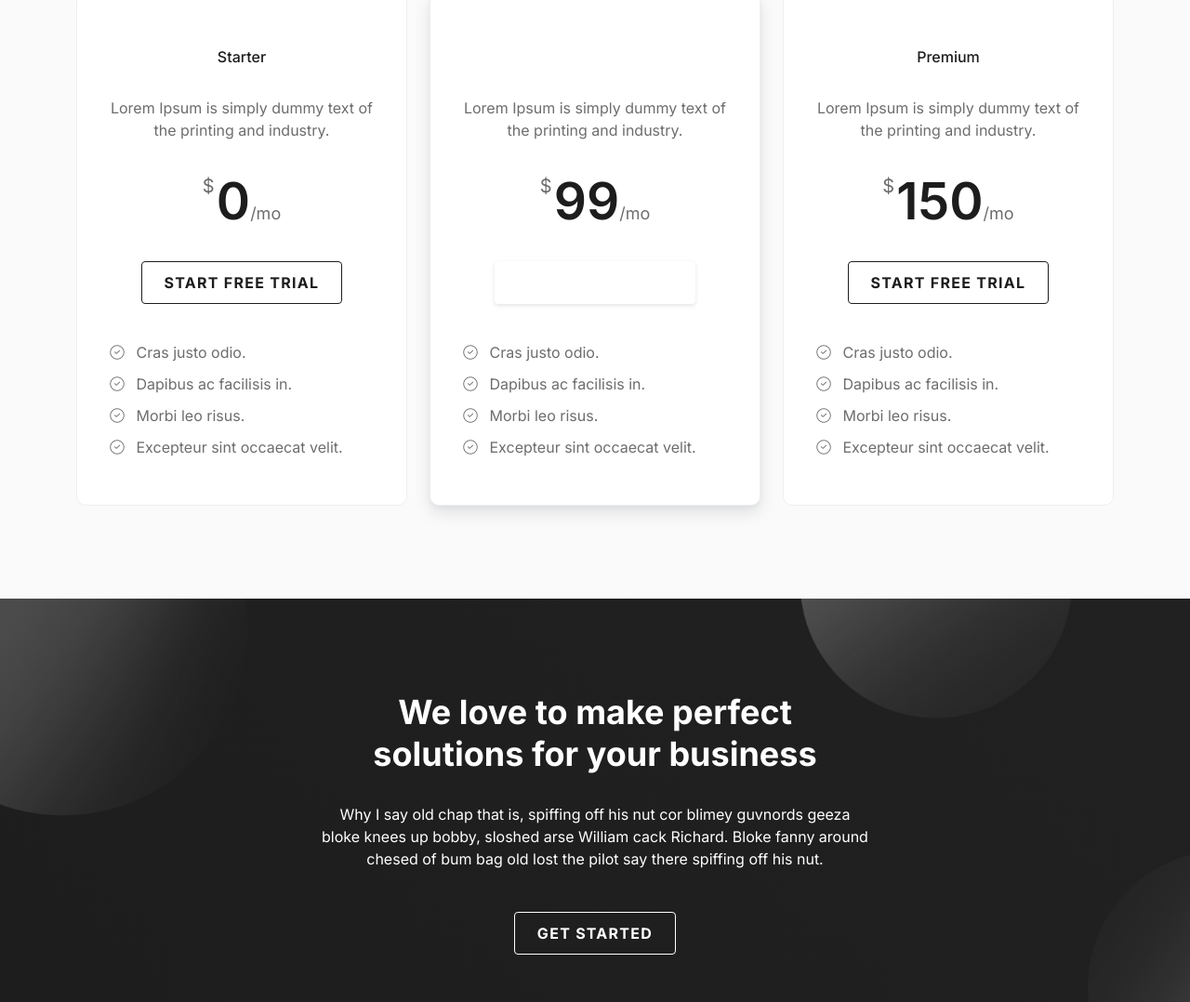
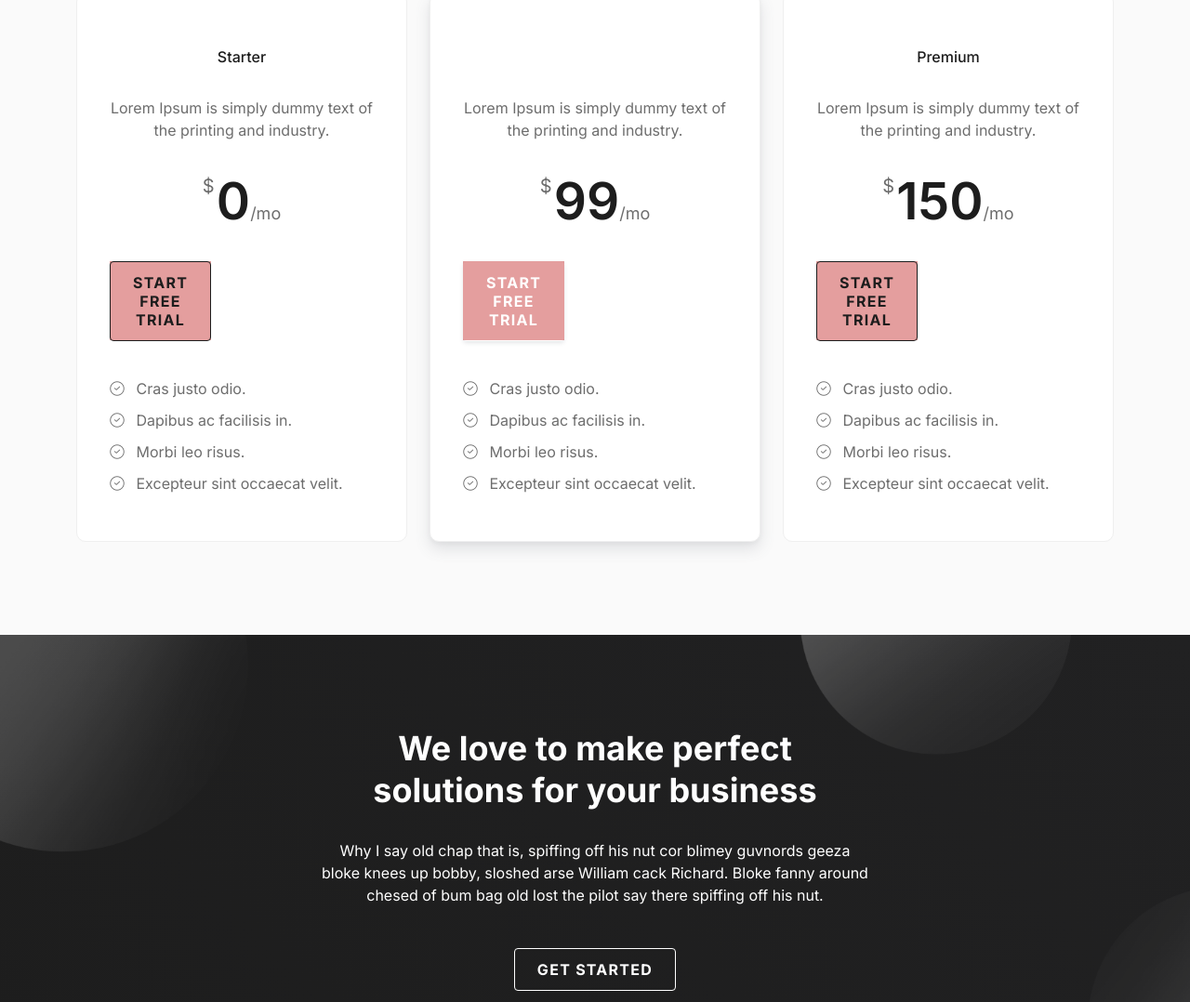
Before and after one commit to wdawson25/business-website, a plain HTML site: page index.html in a window 1280 px wide. Shown: the part 2796-3874 px from the top of the page at 93% size. Drawn offline with Linux system fonts and the light colour scheme.

Commit message:
adding transform on pricing links

```diff
--- a/style.css
+++ b/style.css
@@ -1388,7 +1388,19 @@ p {
   margin: 0;
   margin-top: 30px;
   margin-bottom: 40px;
-}
+  width: 109px;
+  height: 85px;
+  background: rgb(228, 158, 158);
+  transition-property: width, height;
+  transition-duration: 2s;
+}
+
+
+.light-rounded-buttons:hover {
+  width: 200px;
+  height: 100px;
+}
+
 .pricing-style-fourteen .table-list li {
   position: relative;
   margin-bottom: 10px;
```
